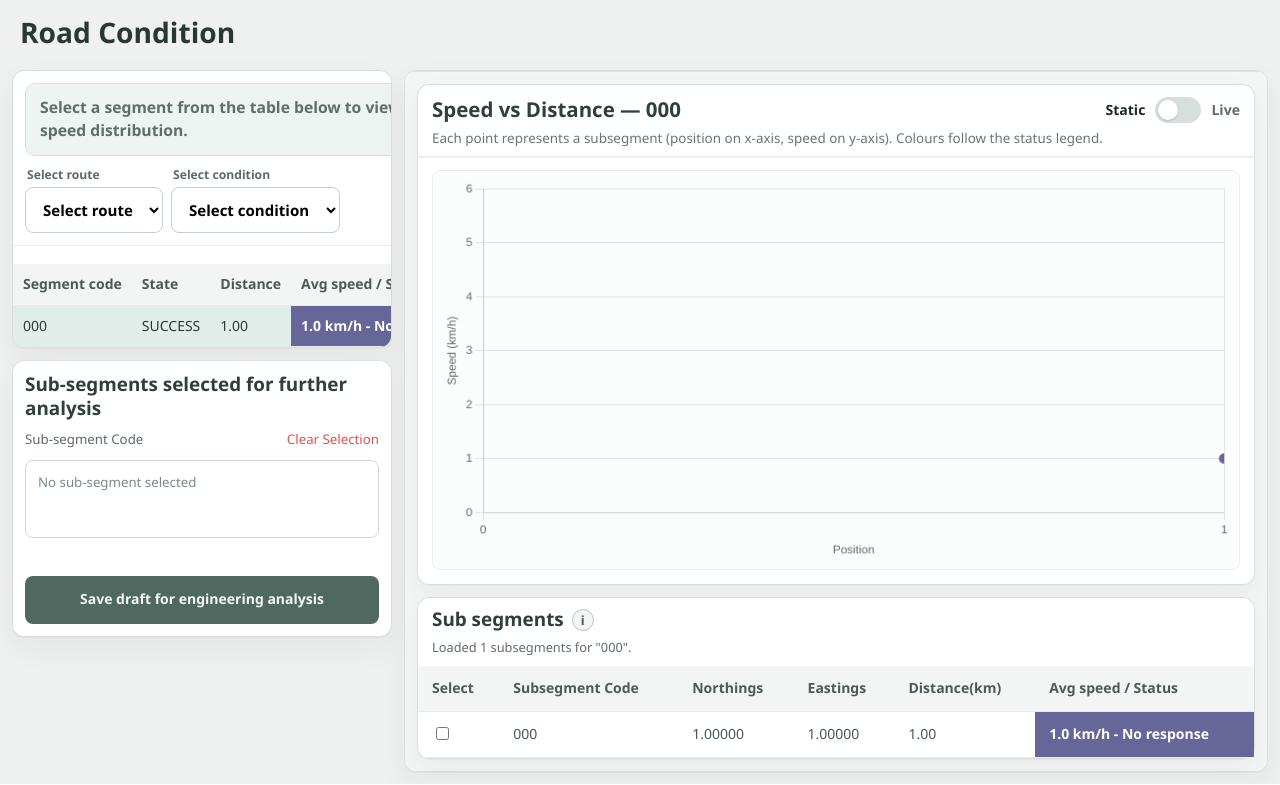
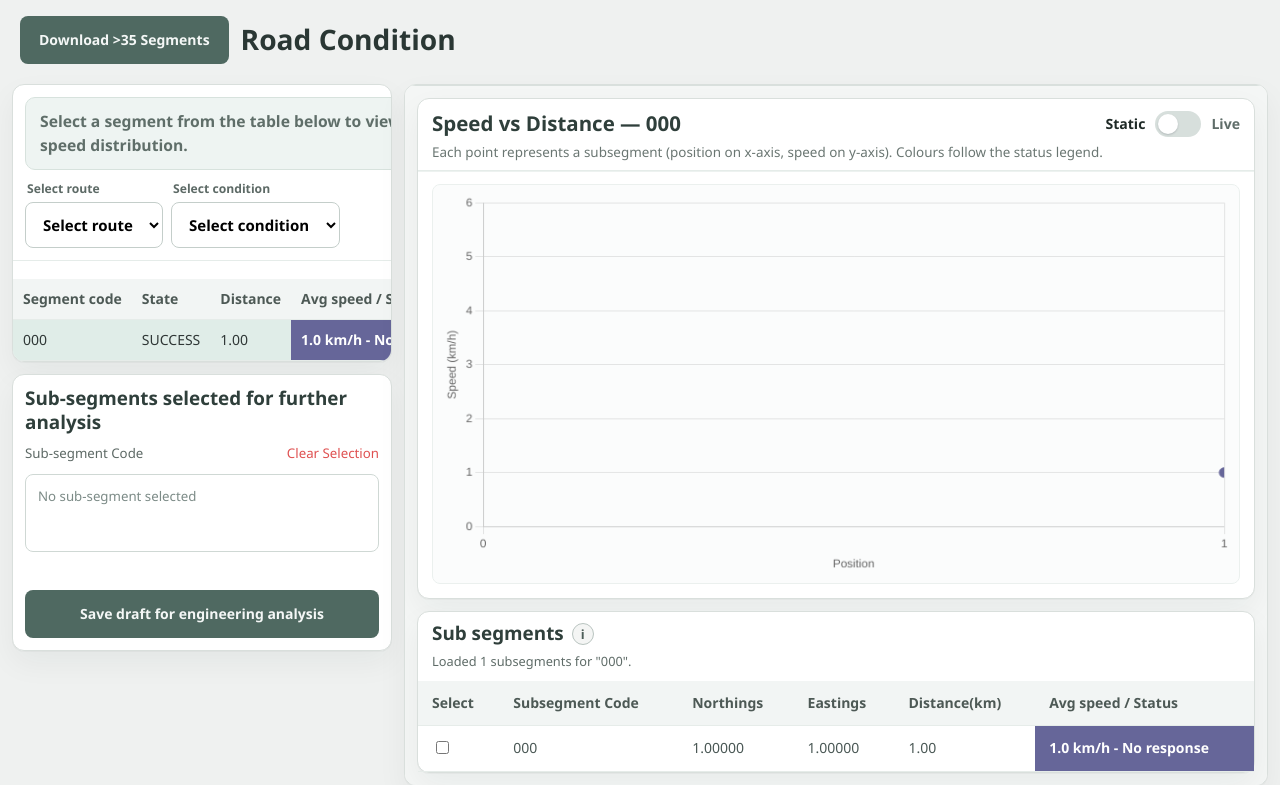
Before and after one commit to CPMSLimited/roads, a Django app: page /road-condition/ in a window 1280 px wide. Shown: the part 56-841 px from the top of the page. Run offline with Django 4.2, Linux system fonts and the light colour scheme; data comes from the database, SQL or seed files in the repository; tables that the repository leaves empty hold one stand-in row (values such as "Sample post"); parts of the project's set-up code (start-up, migrations or seed data) failed here and were passed over; some libraries are stand-ins or nearby versions.

Commit message:
downlaod excessive subsegments

```diff
--- a/website/templates/website/road_condition.html
+++ b/website/templates/website/road_condition.html
@@ -1,7 +1,12 @@
 {% extends "website/base.html" %}
 {% load static %}
 {% block body_class %}app-body{% endblock %}
-{% block page_title %}<h1>Road Condition</h1>{% endblock %}
+{% block page_title %}
+<div style="display:flex;align-items:center;gap:12px;flex-wrap:wrap;">
+    <a href="{% url 'road_condition_export_segments_over_35' %}" class="btn btn-solid">Download >35 Segments</a>
+    <h1 style="margin:0;">Road Condition</h1>
+</div>
+{% endblock %}
 {% block content %}
 <section class="new-inventory-page road-condition-layout">
     <div class="new-inventory-main">
--- a/website/urls.py
+++ b/website/urls.py
@@ -9,6 +9,11 @@ urlpatterns = [
     path("road-inventory/", views.road_inventory, name="road_inventory"),
     path("road-inventory/route-details/", views.road_inventory_route_details, name="road_inventory_route_details"),
     path("road-condition/", views.road_condition, name="road_condition"),
+    path(
+        "road-condition/export-segments-over-35/",
+        views.road_condition_export_segments_over_35,
+        name="road_condition_export_segments_over_35",
+    ),
     path("road-condition/save-draft/", views.road_condition_save_draft, name="road_condition_save_draft"),
     path("library/", views.library_landing, name="library"),
     path("library/road-inventory/", views.library_landing, name="library_road_inventory"),
--- a/website/views.py
+++ b/website/views.py
@@ -659,6 +659,25 @@ def _build_road_condition_context(request):
 def road_condition(request):
     context = _build_road_condition_context(request)
     return render(request, "website/road_condition.html", context)
+
+
+def road_condition_export_segments_over_35(request):
+    response = HttpResponse(content_type="text/csv")
+    response["Content-Disposition"] = 'attachment; filename="road_condition_segments_over_35_subsegments.csv"'
+
+    writer = csv.writer(response)
+    writer.writerow(["segment_code", "subsegment_count", "max_position"])
+
+    rows = (
+        Segment.objects.annotate(subsegment_count=Count("subsegments"), max_position=Max("subsegments__position"))
+        .filter(subsegment_count__gt=35)
+        .values_list("code", "subsegment_count", "max_position")
+        .order_by("code")
+    )
+    for segment_code, subsegment_count, max_position in rows:
+        writer.writerow([segment_code, subsegment_count, max_position or ""])
+
+    return response
 
 
 def road_condition_save_draft(request):
```
Also changed, not shown: all_roads/migrations/0053_reduce_subsegment_position_limit_to_35.py, all_roads/migrations/0054_enforce_subsegment_position_limit_to_35.py.
